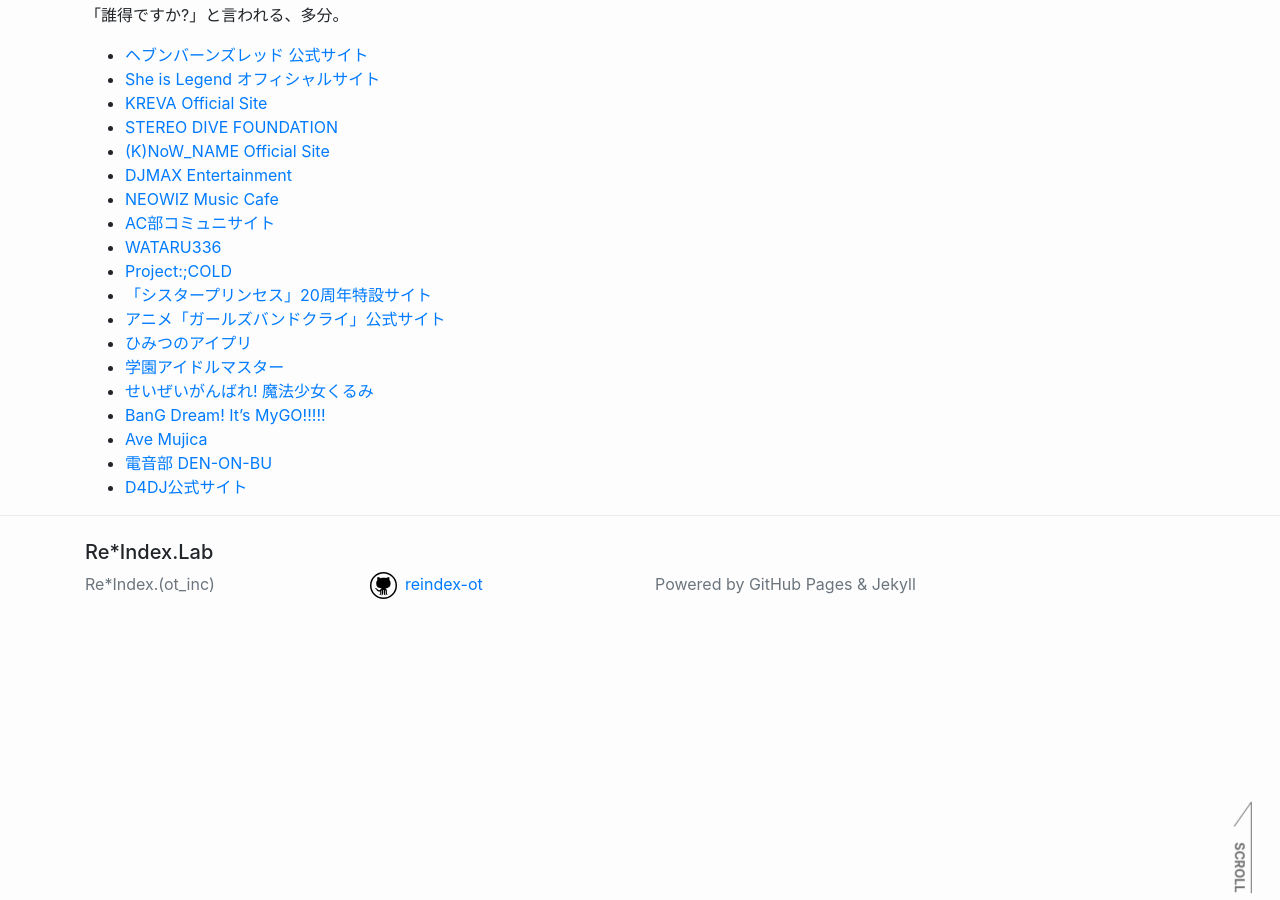
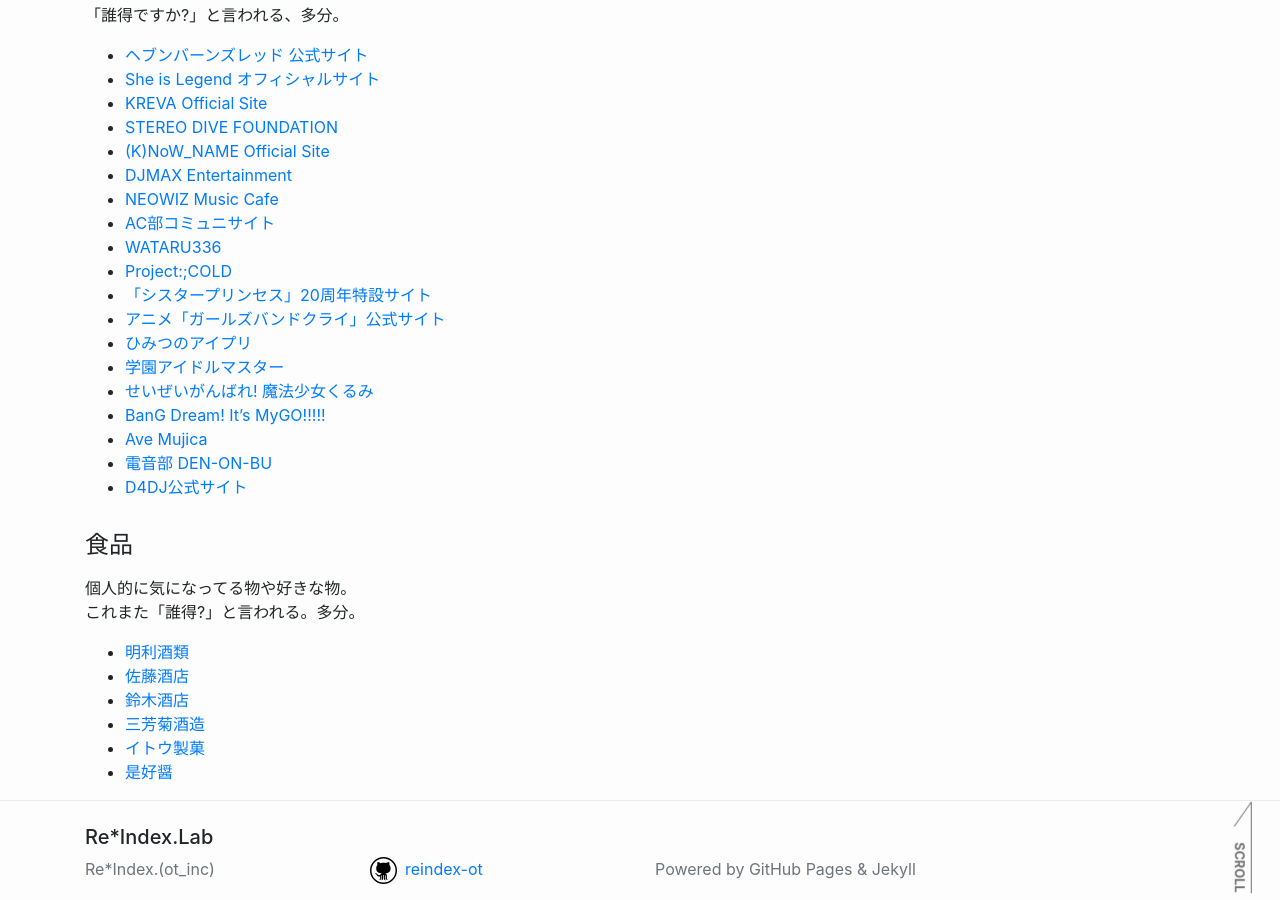
Before and after one commit to reindex-ot/reindex-ot.github.io, a Jekyll site: the page built from link.md, in a window 1280 px wide and 900 px high, scrolled down 1472 px. Built offline with Jekyll 4.4.1, drawn with Linux system fonts in a browser that asks for light colours; before the commit the page ends 2087 px from its top, so only the background shows below that.

Commit message:
Update link.md
Signed-off-by: Re*Index. (ot_inc) <32851879+reindex-ot@users.noreply.github.com>

```diff
--- a/link.md
+++ b/link.md
@@ -77,3 +77,15 @@ permalink: /link/
 - [Ave Mujica](https://avemujica.bang-dream.com/)
 - [電音部 DEN-ON-BU](https://denonbu.jp/)
 - [D4DJ公式サイト](https://d4dj-pj.com/)
+
+#### 食品
+
+個人的に気になってる物や好きな物。<br>
+これまた「誰得?」と言われる。多分。
+
+- [明利酒類](https://meirishurui.com/)
+- [佐藤酒店](https://www.sake-ibaraki.com/)
+- [鈴木酒店](http://www.sake-online.com/)
+- [三芳菊酒造](https://www.instagram.com/miyoshikiku)
+- [イトウ製菓](https://www.mr-ito.jp/)
+- [是好醤](https://koreiijan.net/)
```
